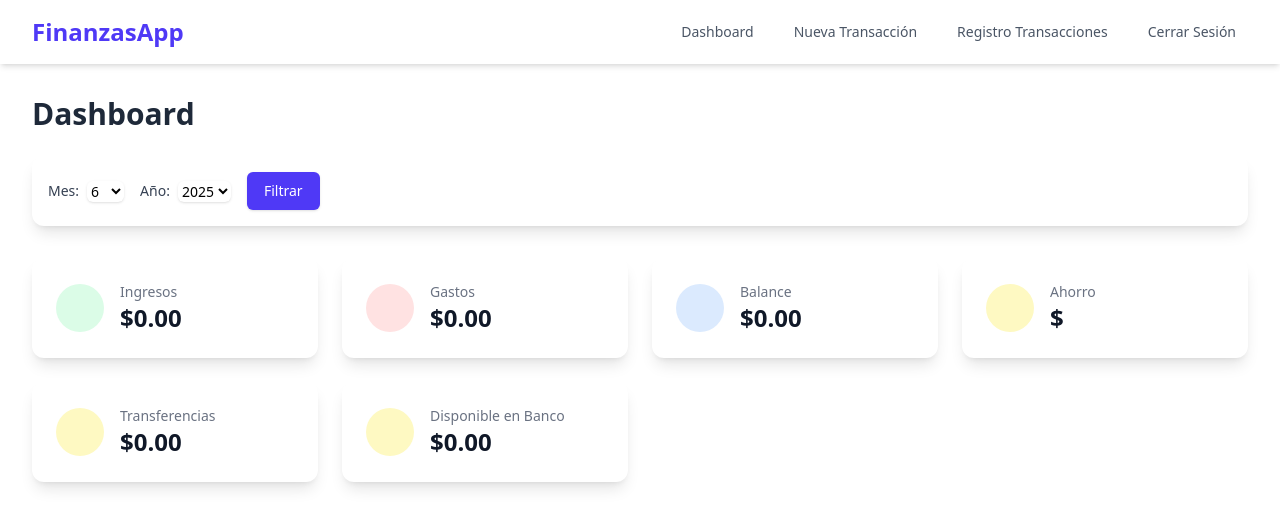
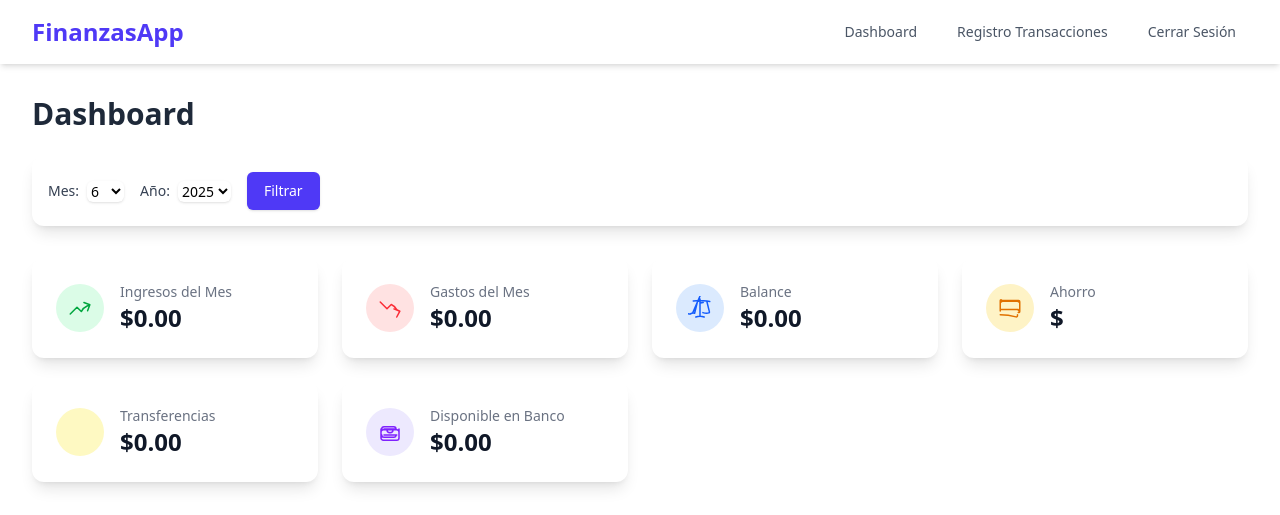
Before and after one commit to MicroCloud12/finanzas_personales, a Django app: page /dashboard/ in a window 1280 px wide. Shown: the top 515 px of the page. Run offline with Django 5.2, Linux system fonts and the light colour scheme; the visitor is signed in with stand-in values (Sample User, id 1); data that the repository does not hold is empty; some web fonts are replaced.

Commit message:
Refactor transaction forms and dashboard: update form fields and enhance dashboard layout with new buttons for adding transactions and automatic extraction.

```diff
--- a/finanzas/forms.py
+++ b/finanzas/forms.py
@@ -19,7 +19,8 @@
             'categoria': forms.TextInput(attrs={'class': 'appearance-none block w-full px-3 py-2 border border-gray-300 rounded-md shadow-sm placeholder-gray-400 focus:outline-none focus:ring-2 focus:ring-indigo-500 focus:border-indigo-500 sm:text-sm'}),
             'monto': forms.NumberInput(attrs={'class': 'appearance-none block w-full px-3 py-2 border border-gray-300 rounded-md shadow-sm placeholder-gray-400 focus:outline-none focus:ring-2 focus:ring-indigo-500 focus:border-indigo-500 sm:text-sm'}),
             'tipo': forms.Select(attrs={'class': 'block w-full px-3 py-2 border border-gray-300 bg-white rounded-md shadow-sm focus:outline-none focus:ring-2 focus:ring-indigo-500 focus:border-indigo-500 sm:text-sm'}),
-            'cuenta': forms.TextInput(attrs={'class': 'appearance-none block w-full px-3 py-2 border border-gray-300 rounded-md shadow-sm placeholder-gray-400 focus:outline-none focus:ring-2 focus:ring-indigo-500 focus:border-indigo-500 sm:text-sm'}),
+            'cuenta_origen': forms.TextInput(attrs={'class': 'appearance-none block w-full px-3 py-2 border border-gray-300 rounded-md shadow-sm placeholder-gray-400 focus:outline-none focus:ring-2 focus:ring-indigo-500 focus:border-indigo-500 sm:text-sm'}),
+            'cuenta_destino': forms.TextInput(attrs={'class': 'appearance-none block w-full px-3 py-2 border border-gray-300 rounded-md shadow-sm placeholder-gray-400 focus:outline-none focus:ring-2 focus:ring-indigo-500 focus:border-indigo-500 sm:text-sm'}),
             'id_prestamo_ref': forms.TextInput(attrs={'class': 'appearance-none block w-full px-3 py-2 border border-gray-300 rounded-md shadow-sm placeholder-gray-400 focus:outline-none focus:ring-2 focus:ring-indigo-500 focus:border-indigo-500 sm:text-sm'}),
         }
 
--- a/finanzas/templates/dashboard.html
+++ b/finanzas/templates/dashboard.html
@@ -34,28 +34,44 @@
 
     <div class="grid grid-cols-1 sm:grid-cols-2 lg:grid-cols-4 gap-6 mb-8">
         <div class="bg-white p-6 rounded-xl shadow-lg flex items-center space-x-4">
-            <div class="bg-green-100 p-3 rounded-full"><svg class="w-6 h-6 text-green-600" ...></svg></div>
+            <div class="bg-green-100 p-3 rounded-full">
+                <svg xmlns="http://www.w3.org/2000/svg" fill="none" viewBox="0 0 24 24" stroke-width="1.5" stroke="currentColor" class="w-6 h-6 text-green-600">
+                    <path stroke-linecap="round" stroke-linejoin="round" d="M2.25 18 9 11.25l4.306 4.306a11.95 11.95 0 0 1 5.814-5.516l2.74-1.22m0 0-5.94-2.281m5.94 2.28-2.28 5.941" />
+                </svg>
+            </div>
             <div>
-                <p class="text-sm font-medium text-gray-500">Ingresos</p>
+                <p class="text-sm font-medium text-gray-500">Ingresos del Mes</p>
                 <p class="text-2xl font-bold text-gray-900">${{ ingresos|floatformat:2 | intcomma}}</p>
             </div>
         </div>
         <div class="bg-white p-6 rounded-xl shadow-lg flex items-center space-x-4">
-            <div class="bg-red-100 p-3 rounded-full"><svg class="w-6 h-6 text-red-600" ...></svg></div>
+            <div class="bg-red-100 p-3 rounded-full">
+                <svg xmlns="http://www.w3.org/2000/svg" fill="none" viewBox="0 0 24 24" stroke-width="1.5" stroke="currentColor" class="w-6 h-6 text-red-500">
+                <path stroke-linecap="round" stroke-linejoin="round" d="M2.25 6 9 12.75l4.286-4.286a11.948 11.948 0 0 1 5.814 5.518l2.74 1.22m0 0-5.94-2.28m5.94 2.28L18.75 21" />
+                </svg>
+            </div>
             <div>
-                <p class="text-sm font-medium text-gray-500">Gastos</p>
+                <p class="text-sm font-medium text-gray-500">Gastos del Mes</p>
                 <p class="text-2xl font-bold text-gray-900">${{ gastos|floatformat:2 | intcomma}}</p>
             </div>
         </div>
         <div class="bg-white p-6 rounded-xl shadow-lg flex items-center space-x-4">
-            <div class="bg-blue-100 p-3 rounded-full"><svg class="w-6 h-6 text-blue-600" ...></svg></div>
+            <div class="bg-blue-100 p-3 rounded-full">
+                <svg xmlns="http://www.w3.org/2000/svg" fill="none" viewBox="0 0 24 24" stroke-width="1.5" stroke="currentColor" class="w-6 h-6 text-blue-600">
+                    <path stroke-linecap="round" stroke-linejoin="round" d="M12 3v17.25m0 0c-1.472 0-2.882.265-4.185.75M12 20.25c1.472 0 2.882.265 4.185.75M18.75 4.97A48.416 48.416 0 0 0 12 4.5c-2.291 0-4.545.16-6.75.47m13.5 0c1.01.143 2.01.317 3 .52m-3-.52l2.62 10.726c.122.499-.106 1.028-.589 1.202a5.988 5.988 0 0 1-2.153.34c-1.325 0-2.56-.21-3.72-.609m12.74-12.74c.253.184.487.382.707.598m-12.74-12.74L4.5 17.25m10.726-10.726c-1.01.143-2.01.317-3 .52m-3-.52l-2.62 10.726A5.988 5.988 0 0 0 2.25 18c-1.325 0-2.56-.21-3.72-.609m12.74-12.74c-.253.184-.487.382-.707.598" />
+                </svg>
+            </div>
             <div>
                 <p class="text-sm font-medium text-gray-500">Balance</p>
                 <p class="text-2xl font-bold {% if balance >= 0 %}text-gray-900{% else %}text-red-600{% endif %}">${{ balance|floatformat:2 | intcomma}}</p>
             </div>
         </div>
         <div class="bg-white p-6 rounded-xl shadow-lg flex items-center space-x-4">
-            <div class="bg-yellow-100 p-3 rounded-full"><svg class="w-6 h-6 text-yellow-500" ...></svg></div>
+            <div class="bg-amber-100 p-3 rounded-full">
+                <svg xmlns="http://www.w3.org/2000/svg" fill="none" viewBox="0 0 24 24" stroke-width="1.5" stroke="currentColor" class="w-6 h-6 text-amber-600">
+                    <path stroke-linecap="round" stroke-linejoin="round" d="M2.25 18.75a60.07 60.07 0 0 1 15.797 2.101c.727.198 1.453-.342 1.453-1.096V18.75M3.75 4.5v.75A.75.75 0 0 1 3 6h-.75m0 0v-.375c0-.621.504-1.125 1.125-1.125H20.25M2.25 6v9m18-10.5v.75c0 .414.336.75.75.75h.75m-1.5-1.5h.375c.621 0 1.125.504 1.125 1.125v9.75c0 .621-.504 1.125-1.125 1.125h-.375m1.5-1.5H21a.75.75 0 0 0-.75-.75v-.75m0 0H3.75m0 0h-.375a1.125 1.125 0 0 1-1.125-1.125V4.5m1.5.75v-.75a.75.75 0 0 0-.75-.75H3a.75.75 0 0 0-.75.75v.75m1.5 0H21" />
+                </svg>
+            </div>
             <div>
                 <p class="text-sm font-medium text-gray-500">Ahorro</p>
                 <p class="text-2xl font-bold text-gray-900">${{ ahorro|floatformat:2 | intcomma}}</p>
@@ -69,7 +85,11 @@
             </div>
         </div>
         <div class="bg-white p-6 rounded-xl shadow-lg flex items-center space-x-4">
-            <div class="bg-yellow-100 p-3 rounded-full"><svg class="w-6 h-6 text-yellow-500" ...></svg></div>
+            <div class="bg-violet-100 p-3 rounded-full">
+                <svg xmlns="http://www.w3.org/2000/svg" fill="none" viewBox="0 0 24 24" stroke-width="1.5" stroke="currentColor" class="w-6 h-6 text-violet-600">
+                    <path stroke-linecap="round" stroke-linejoin="round" d="M21 12a2.25 2.25 0 0 0-2.25-2.25H15a3 3 0 1 1-6 0H5.25A2.25 2.25 0 0 0 3 12m18 0v6a2.25 2.25 0 0 1-2.25 2.25H5.25A2.25 2.25 0 0 1 3 18v-6m18 0V9M3 12V9m18 3a2.25 2.25 0 0 0-2.25-2.25H5.25A2.25 2.25 0 0 0 3 12m15-3H6m12 0a2.25 2.25 0 0 0-2.25-2.25H6a2.25 2.25 0 0 0-2.25 2.25m15 6H6m12 0a2.25 2.25 0 0 1-2.25 2.25H6a2.25 2.25 0 0 1-2.25-2.25" />
+                </svg>
+            </div>
             <div>
                 <p class="text-sm font-medium text-gray-500">Disponible en Banco</p>
                 <p class="text-2xl font-bold text-gray-900">${{ disponible_banco |floatformat:2 | intcomma}}</p>
--- a/finanzas/templates/partials/_header.html
+++ b/finanzas/templates/partials/_header.html
@@ -13,7 +13,7 @@
 
           {% if user.is_authenticated %}
             <a href="{% url 'dashboard' %}" class="text-gray-600 hover:bg-gray-100 px-3 py-2 rounded-md text-sm font-medium">Dashboard</a>
-            <a href="{% url 'crear_transacciones' %}" class="text-gray-600 hover:bg-gray-100 px-3 py-2 rounded-md text-sm font-medium">Nueva Transacción</a>
+            <!--<a href="{% url 'crear_transacciones' %}" class="text-gray-600 hover:bg-gray-100 px-3 py-2 rounded-md text-sm font-medium">Nueva Transacción</a>-->
             <a href="{% url 'lista_transacciones' %}" class="text-gray-600 hover:bg-gray-100 px-3 py-2 rounded-md text-sm font-medium">Registro Transacciones</a>
             <form action="{% url 'logout' %}" method="post" class="inline">
               {% csrf_token %}
--- a/finanzas/views.py
+++ b/finanzas/views.py
@@ -54,7 +54,7 @@
     # Obtenemos los diccionarios de la base de datos
     # La línea completa y corregida
     ingresos = transacciones.filter(tipo='INGRESO').exclude(categoria='Ahorro').filter(cuenta_origen = 'Efectivo Quincena').aggregate(total=Sum('monto'))['total'] or Decimal('0.00')
-    gastos = transacciones.filter(tipo='GASTO').exclude(categoria='Ahorro').exclude(categoria='Ahorro').filter(cuenta_origen = 'Efectivo Quincena').aggregate(total=Sum('monto'))['total'] or Decimal('0.00')
+    gastos = transacciones.filter(tipo='GASTO').exclude(categoria='Ahorro').filter(cuenta_origen = 'Efectivo Quincena').aggregate(total=Sum('monto'))['total'] or Decimal('0.00')
     #disponible_banco = gastos = transacciones.filter(tipo='GASTO').exclude(categoria='Ahorro').exclude(categoria='Ahorro').filter(cuenta_origen = 'Efectivo Quincena').aggregate(total=Sum('monto'))['total'] or Decimal('0.00')
     transferencias = transacciones.filter(tipo='TRANSFERENCIA').exclude(categoria='Ahorro').exclude(categoria='Ahorro').filter(cuenta_origen = 'Efectivo Quincena').aggregate(total=Sum('monto'))['total'] or Decimal('0.00')
 
```
Also changed, not shown: finanzas/templates/lista_transacciones.html (+13 -2 lines).
